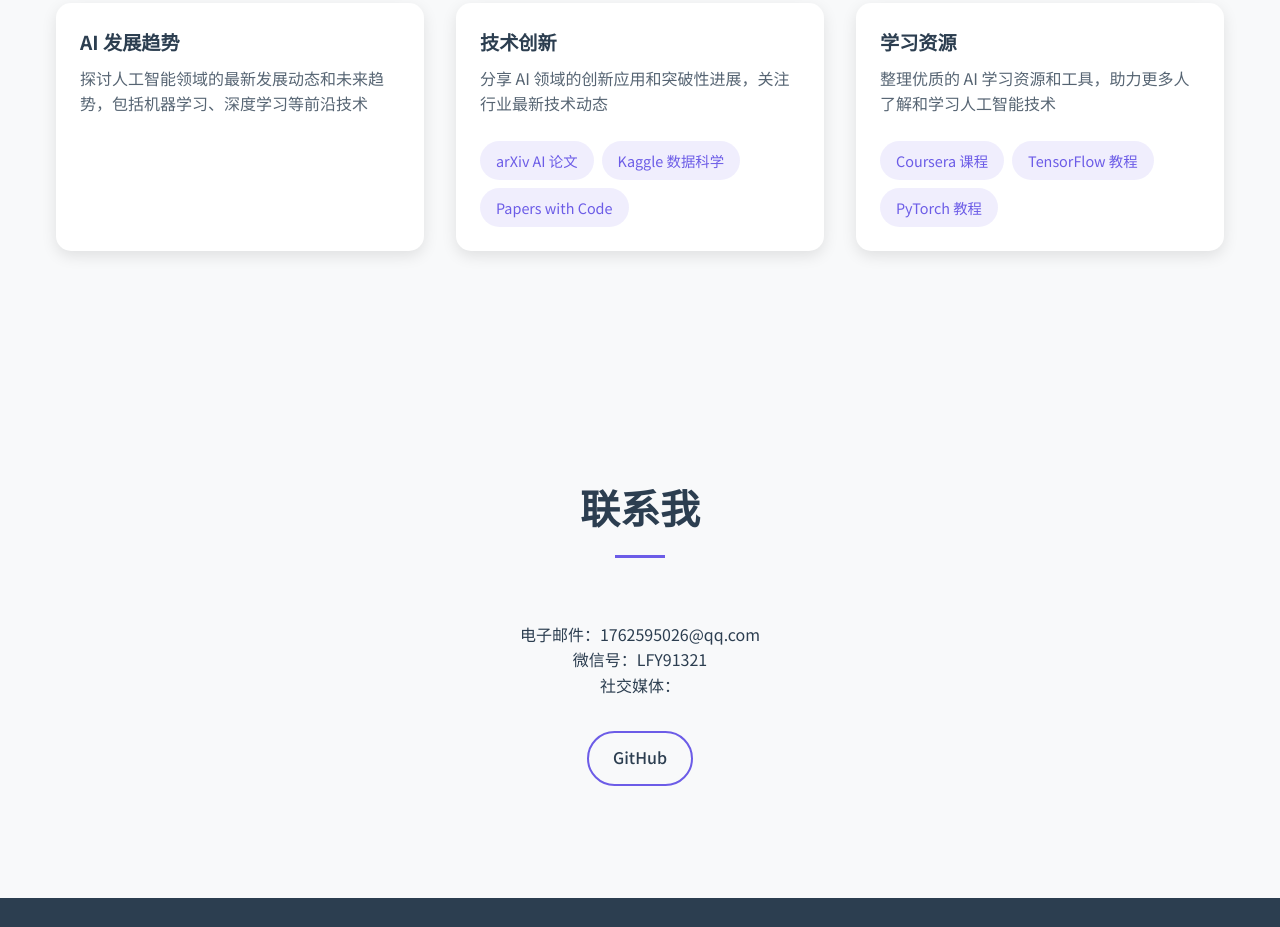
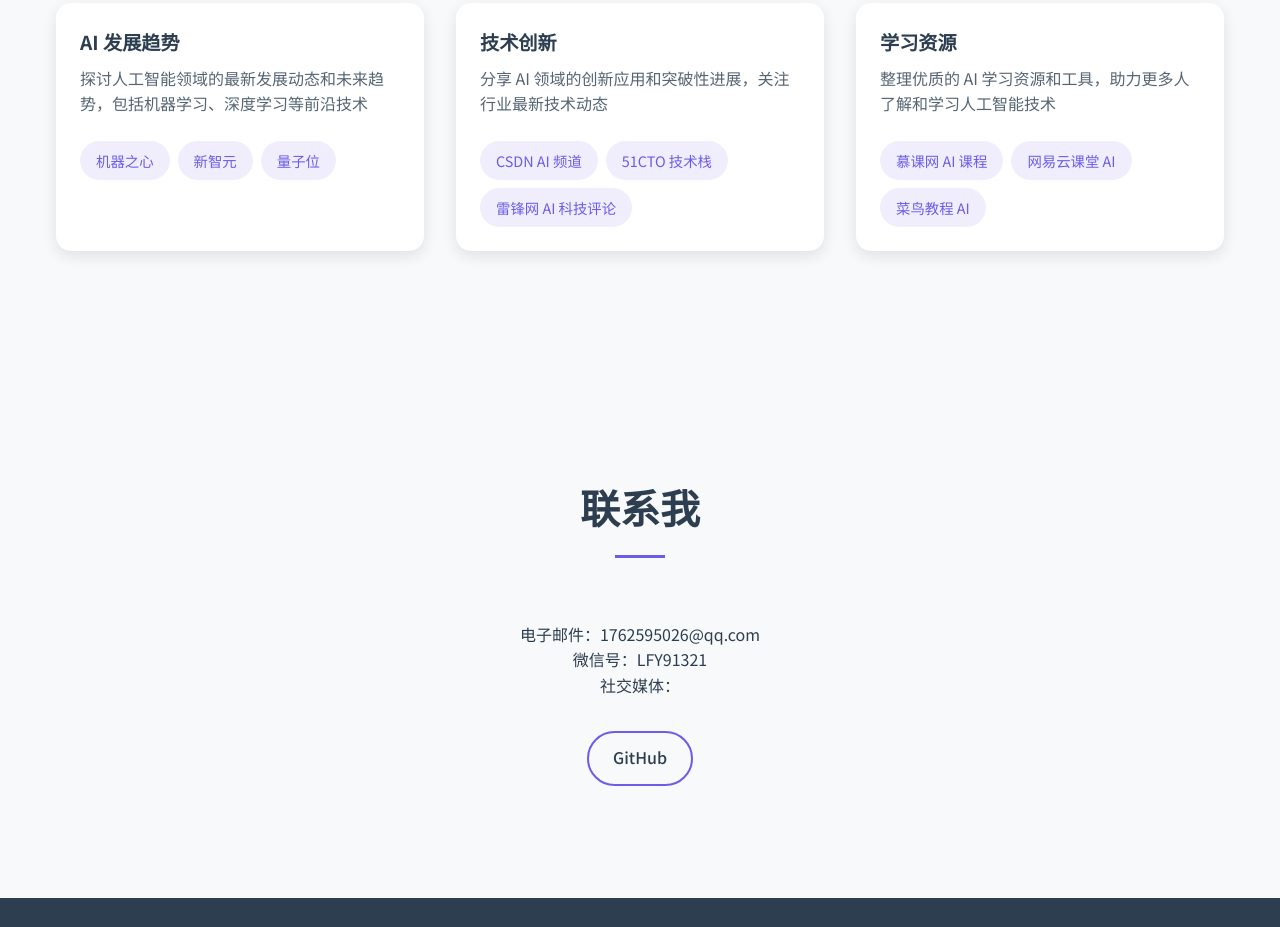
Before and after one commit to yu10012138/personal-website, a plain HTML site: page index.html in a window 1280 px wide. Shown: the part 1516-2443 px from the top of the page. Drawn offline with Linux system fonts and the light colour scheme.

Commit message:
行业资讯下的链接换成中国主流AI/技术/学习网站

```diff
--- a/index.html
+++ b/index.html
@@ -53,25 +53,27 @@
                 <h3>AI 发展趋势</h3>
                 <p>探讨人工智能领域的最新发展动态和未来趋势，包括机器学习、深度学习等前沿技术</p>
                 <div class="resource-links">
-
+                    <a href="https://www.jiqizhixin.com/" target="_blank" class="resource-link">机器之心</a>
+                    <a href="https://www.ainnovation.com/" target="_blank" class="resource-link">新智元</a>
+                    <a href="https://www.qbitai.com/" target="_blank" class="resource-link">量子位</a>
                 </div>
             </div>
             <div class="portfolio-item">
                 <h3>技术创新</h3>
                 <p>分享 AI 领域的创新应用和突破性进展，关注行业最新技术动态</p>
                 <div class="resource-links">
-                    <a href="https://arxiv.org/list/cs.AI/recent" target="_blank" class="resource-link">arXiv AI 论文</a>
-                    <a href="https://www.kaggle.com" target="_blank" class="resource-link">Kaggle 数据科学</a>
-                    <a href="https://paperswithcode.com" target="_blank" class="resource-link">Papers with Code</a>
+                    <a href="https://ai.csdn.net/" target="_blank" class="resource-link">CSDN AI 频道</a>
+                    <a href="https://ai.51cto.com/" target="_blank" class="resource-link">51CTO 技术栈</a>
+                    <a href="https://www.leiphone.com/category/ai" target="_blank" class="resource-link">雷锋网 AI 科技评论</a>
                 </div>
             </div>
             <div class="portfolio-item">
                 <h3>学习资源</h3>
                 <p>整理优质的 AI 学习资源和工具，助力更多人了解和学习人工智能技术</p>
                 <div class="resource-links">
-                    <a href="https://www.coursera.org/browse/data-science/machine-learning" target="_blank" class="resource-link">Coursera 课程</a>
-                    <a href="https://www.tensorflow.org/learn" target="_blank" class="resource-link">TensorFlow 教程</a>
-                    <a href="https://pytorch.org/tutorials/" target="_blank" class="resource-link">PyTorch 教程</a>
+                    <a href="https://www.imooc.com/course/list?c=ai" target="_blank" class="resource-link">慕课网 AI 课程</a>
+                    <a href="https://study.163.com/category/480000003233012" target="_blank" class="resource-link">网易云课堂 AI</a>
+                    <a href="https://www.runoob.com/ai/ai-tutorial.html" target="_blank" class="resource-link">菜鸟教程 AI</a>
                 </div>
             </div>
         </div>
```
